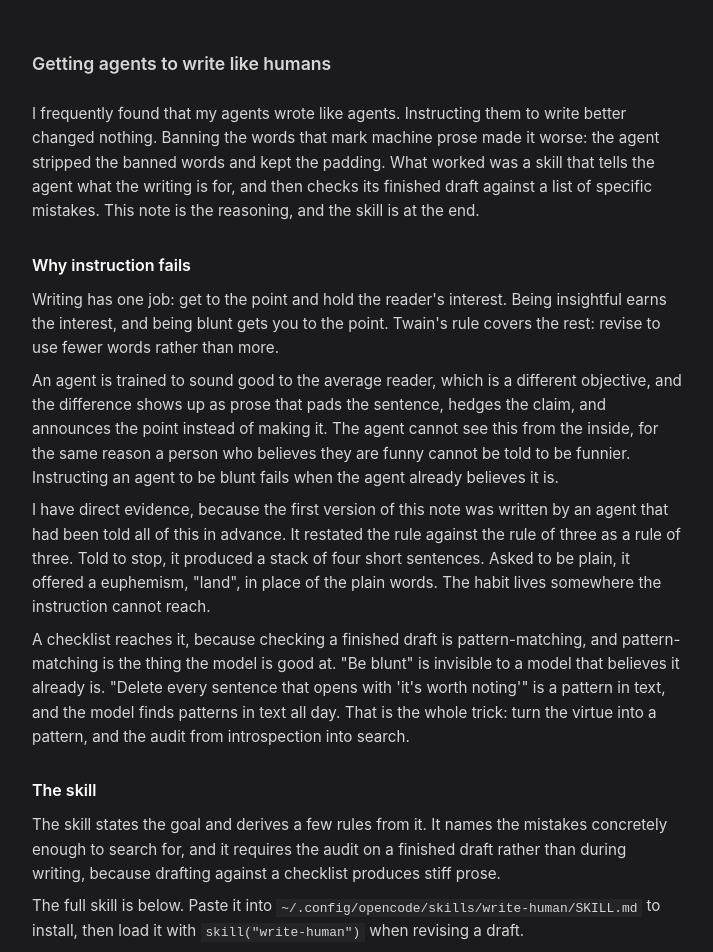
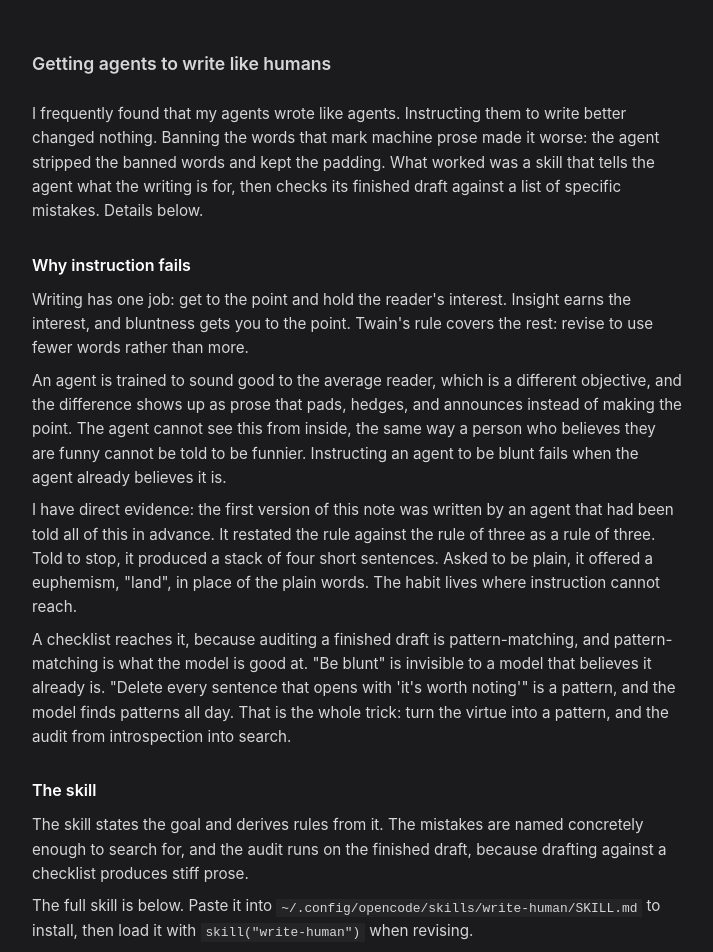
Before and after one commit to adityavram/adityavram.github.io, a plain HTML site: page docs/notes/0003-getting-agents-to-write-like-humans.html in a window 1280 px wide. Shown: the top 952 px of the page, without its empty margins (283-996 px from the left). Drawn offline with Linux system fonts and the light colour scheme.

Commit message:
note: cut ~20% of prose per the skill's own protocol

```diff
--- a/docs/notes/0003-getting-agents-to-write-like-humans.html
+++ b/docs/notes/0003-getting-agents-to-write-like-humans.html
@@ -31,15 +31,15 @@ ul.notes li{margin:.4rem 0}
 </head>
 <body>
 <h1>Getting agents to write like humans</h1>
-<p>I frequently found that my agents wrote like agents. Instructing them to write better changed nothing. Banning the words that mark machine prose made it worse: the agent stripped the banned words and kept the padding. What worked was a skill that tells the agent what the writing is for, and then checks its finished draft against a list of specific mistakes. This note is the reasoning, and the skill is at the end.</p>
+<p>I frequently found that my agents wrote like agents. Instructing them to write better changed nothing. Banning the words that mark machine prose made it worse: the agent stripped the banned words and kept the padding. What worked was a skill that tells the agent what the writing is for, then checks its finished draft against a list of specific mistakes. Details below.</p>
 <h2>Why instruction fails</h2>
-<p>Writing has one job: get to the point and hold the reader&#x27;s interest. Being insightful earns the interest, and being blunt gets you to the point. Twain&#x27;s rule covers the rest: revise to use fewer words rather than more.</p>
-<p>An agent is trained to sound good to the average reader, which is a different objective, and the difference shows up as prose that pads the sentence, hedges the claim, and announces the point instead of making it. The agent cannot see this from the inside, for the same reason a person who believes they are funny cannot be told to be funnier. Instructing an agent to be blunt fails when the agent already believes it is.</p>
-<p>I have direct evidence, because the first version of this note was written by an agent that had been told all of this in advance. It restated the rule against the rule of three as a rule of three. Told to stop, it produced a stack of four short sentences. Asked to be plain, it offered a euphemism, &quot;land&quot;, in place of the plain words. The habit lives somewhere the instruction cannot reach.</p>
-<p>A checklist reaches it, because checking a finished draft is pattern-matching, and pattern-matching is the thing the model is good at. &quot;Be blunt&quot; is invisible to a model that believes it already is. &quot;Delete every sentence that opens with &#x27;it&#x27;s worth noting&#x27;&quot; is a pattern in text, and the model finds patterns in text all day. That is the whole trick: turn the virtue into a pattern, and the audit from introspection into search.</p>
+<p>Writing has one job: get to the point and hold the reader&#x27;s interest. Insight earns the interest, and bluntness gets you to the point. Twain&#x27;s rule covers the rest: revise to use fewer words rather than more.</p>
+<p>An agent is trained to sound good to the average reader, which is a different objective, and the difference shows up as prose that pads, hedges, and announces instead of making the point. The agent cannot see this from inside, the same way a person who believes they are funny cannot be told to be funnier. Instructing an agent to be blunt fails when the agent already believes it is.</p>
+<p>I have direct evidence: the first version of this note was written by an agent that had been told all of this in advance. It restated the rule against the rule of three as a rule of three. Told to stop, it produced a stack of four short sentences. Asked to be plain, it offered a euphemism, &quot;land&quot;, in place of the plain words. The habit lives where instruction cannot reach.</p>
+<p>A checklist reaches it, because auditing a finished draft is pattern-matching, and pattern-matching is what the model is good at. &quot;Be blunt&quot; is invisible to a model that believes it already is. &quot;Delete every sentence that opens with &#x27;it&#x27;s worth noting&#x27;&quot; is a pattern, and the model finds patterns all day. That is the whole trick: turn the virtue into a pattern, and the audit from introspection into search.</p>
 <h2>The skill</h2>
-<p>The skill states the goal and derives a few rules from it. It names the mistakes concretely enough to search for, and it requires the audit on a finished draft rather than during writing, because drafting against a checklist produces stiff prose.</p>
-<p>The full skill is below. Paste it into <code>~/.config/opencode/skills/write-human/SKILL.md</code> to install, then load it with <code>skill(&quot;write-human&quot;)</code> when revising a draft.</p>
+<p>The skill states the goal and derives rules from it. The mistakes are named concretely enough to search for, and the audit runs on the finished draft, because drafting against a checklist produces stiff prose.</p>
+<p>The full skill is below. Paste it into <code>~/.config/opencode/skills/write-human/SKILL.md</code> to install, then load it with <code>skill(&quot;write-human&quot;)</code> when revising.</p>
 <pre><code>
 ---
 name: write-human
```
Also changed, not shown: docs/feed.xml (+7 -7 lines), docs/llms-full.txt, 2 other files.
